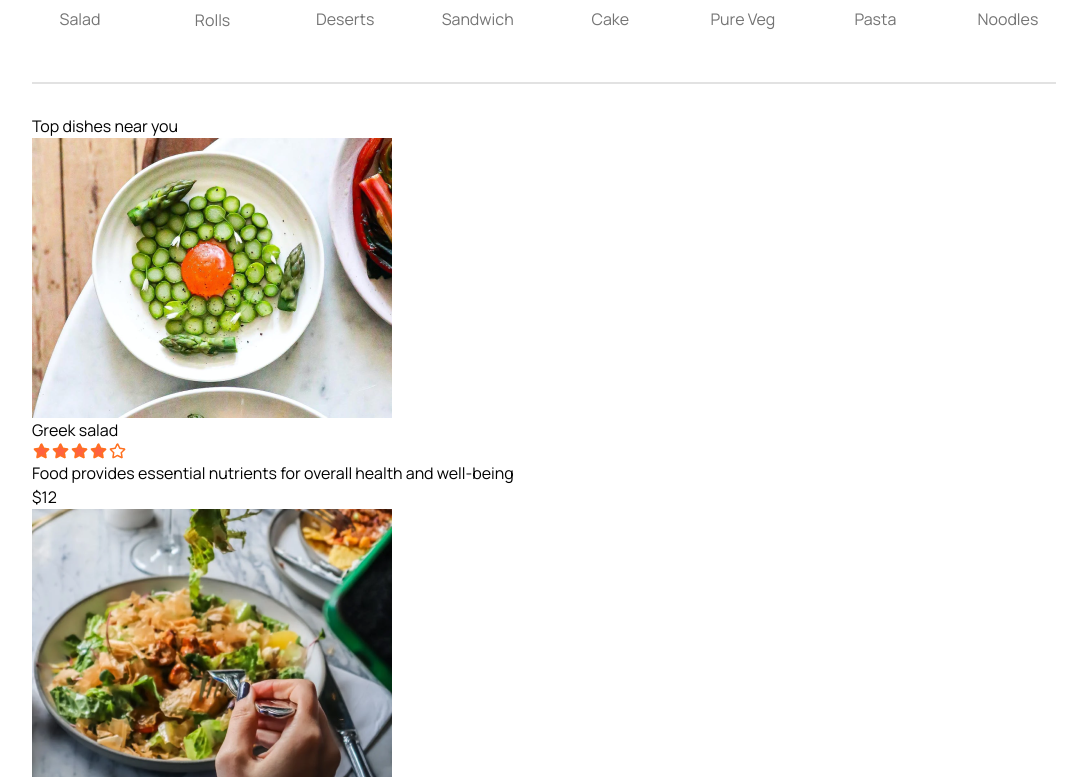
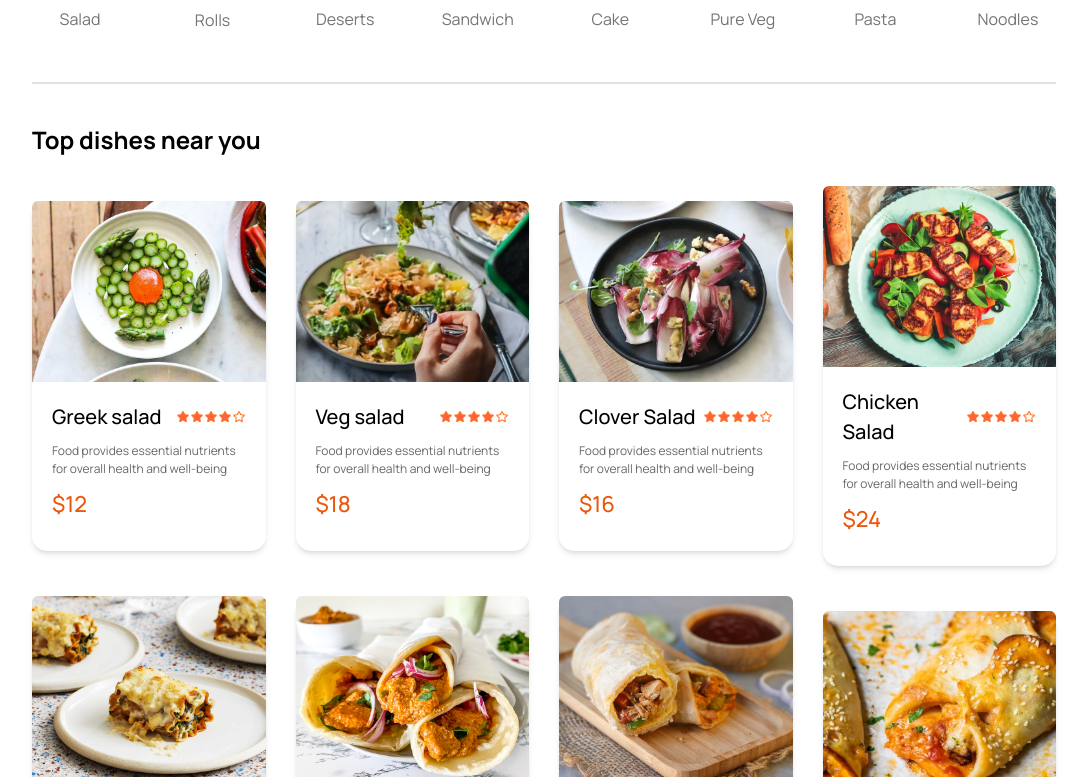
Before and after one commit to SalmanMohammed2001/Food-Deliviry-Frontend, a React app: page / in a window 1280 px wide. Shown: the part 823-1600 px from the top of the page, without its empty margins (96-1183 px from the left). Built offline with nearby package versions, Linux system fonts and the light colour scheme; the HTML template or start-up script is replaced by a standard one.

Commit message:
FoodDispaly and FoodItem Components style add

```diff
--- a/src/App.css
+++ b/src/App.css
@@ -43,3 +43,7 @@ a{
 .explore-menu-list::-webkit-scrollbar{
     display: none;
 }
+.food-item{
+    animation: fadeIn 1s;
+    transition: 0.3s;
+}
--- a/src/components/FoodDisplay/FoodDisplay.tsx
+++ b/src/components/FoodDisplay/FoodDisplay.tsx
@@ -10,9 +10,9 @@ const FoodDisplay = ({category}) => {
 
 
     return (
-        <div className={"food-display "}>
-            <h2>Top dishes near you</h2>
-            <div className={"food-display-list"}>
+        <div className={"food-display mt-[30px]"}>
+            <h2 className={"text-2xl font-bold "}>Top dishes near you</h2>
+            <div className={"food-display-list grid md:grid-cols-2 lg:grid-cols-3 xl:grid-cols-4 gap-[30px] mt-[30px]"}>
                 {food_list.map((item: { _id: any; name: any; price: any; description: any; image: any; }, index: Key | null | undefined) => {
                     return <FoodItem key={index} id={item._id} name={item.name} price={item.price}
                                      description={item.description} image={item.image}/>
--- a/src/components/FoodItem/FoodItem.tsx
+++ b/src/components/FoodItem/FoodItem.tsx
@@ -4,17 +4,17 @@ import {assets} from "../../assets/assets";
 // @ts-ignore
 const FoodItem=({id,name,price,description,image})=>{
     return(
-        <div className={"food-item"}>
+        <div className={"food-item w-[100%] m-auto rounded-[15px]  shadow-md"}>
             <div className={"food-item-img-container"}>
-                <img className={"food-item-img"} src={image} alt=""/>
+                <img className={"food-item-img w-[100%]  rounded-t-md  "} src={image} alt=""/>
             </div>
-            <div className={"food-item-info"}>
-                <div className={"food-item-name-rating"}>
-                    <p>{name}</p>
-                    <img src={assets.rating_starts} alt=""/>
+            <div className={"food-item-info p-[20px]"}>
+                <div className={"food-item-name-rating flex justify-between items-center mb-[10px]"}>
+                    <p className={"text-[20px] font-[500]"}>{name}</p>
+                    <img className={"w-[70px]"} src={assets.rating_starts} alt=""/>
                 </div>
-                <p className={"food-item-description"}>{description}</p>
-                <p className={"food-item-price"}>${price}</p>
+                <p className={"food-item-description text-[#676767] text-[12px]"}>{description}</p>
+                <p className={"food-item-price text-orange-600 text-[22px] my-[10px] font-[500]"}>${price}</p>
             </div>
         </div>
     )
```
